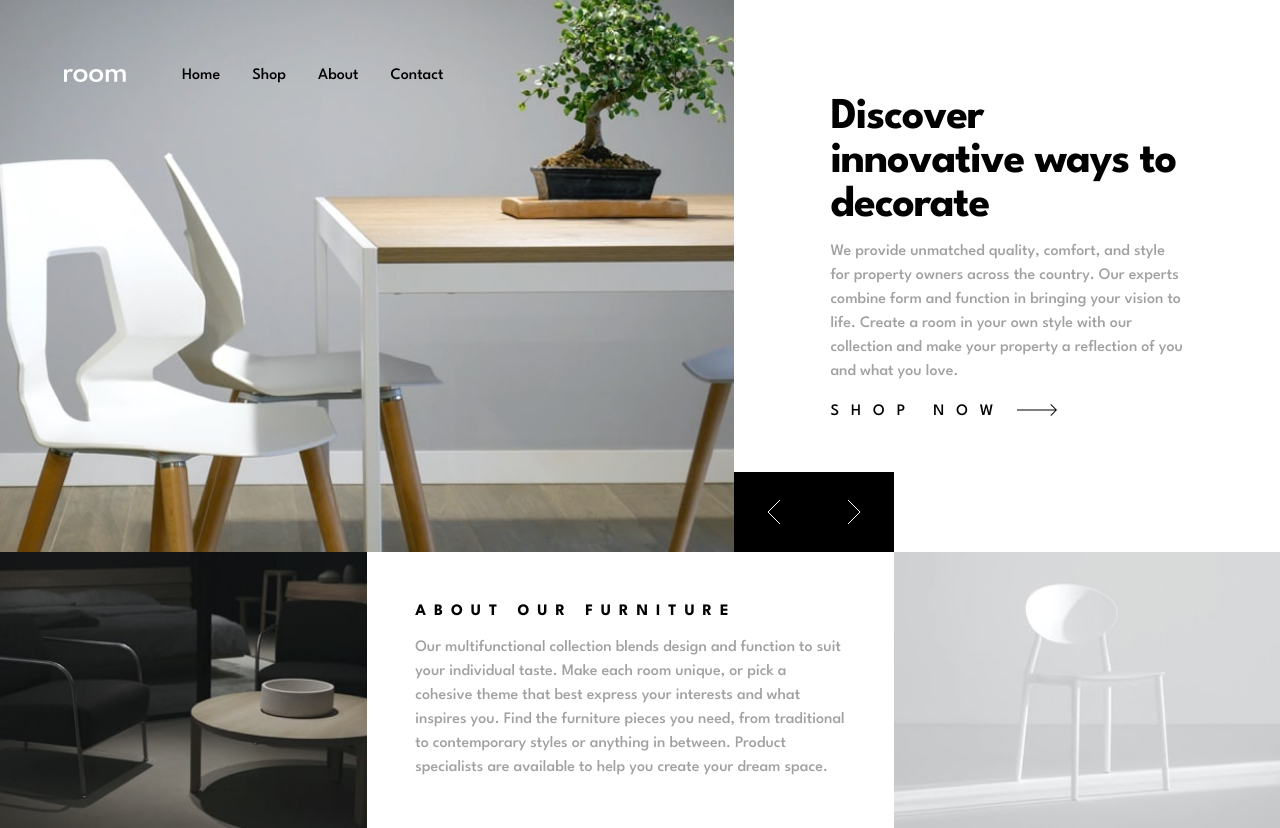
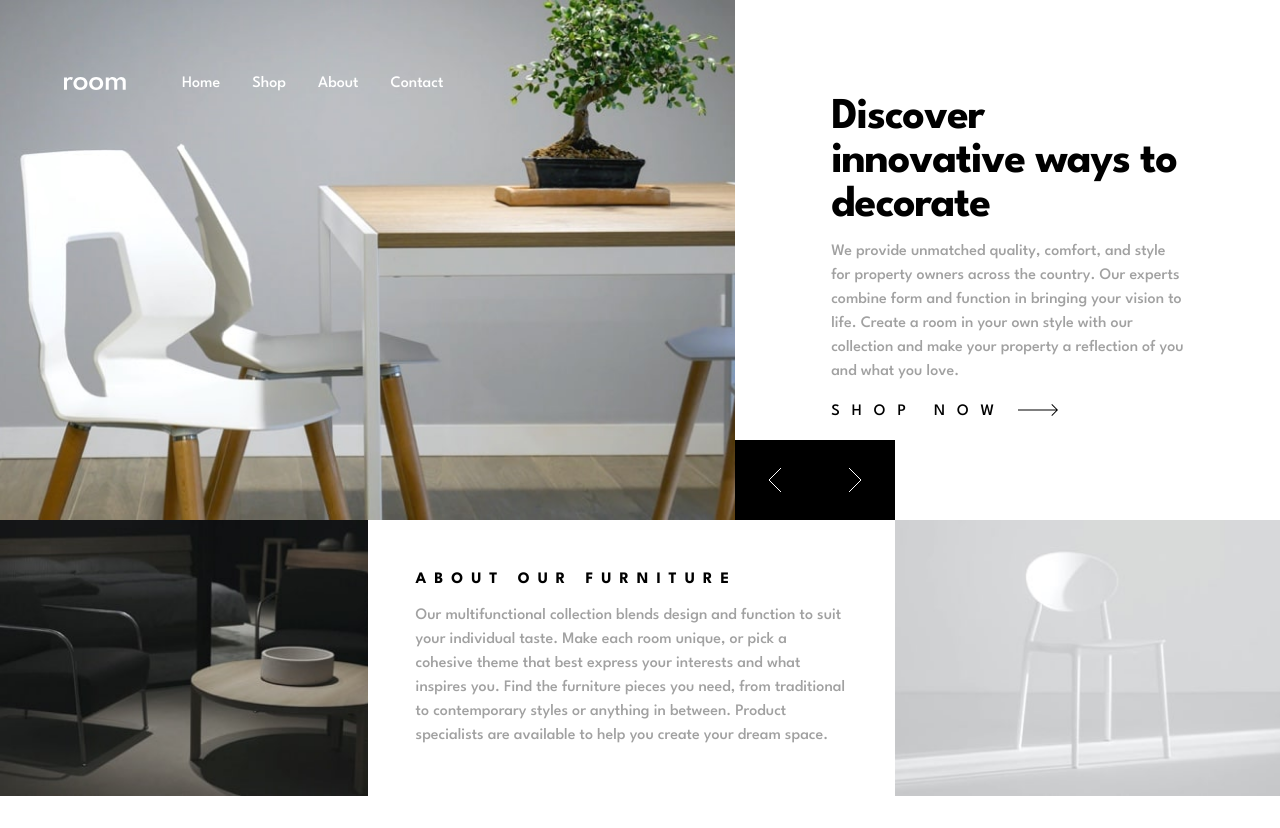
Before and after one commit to c0dehamster/room-homepage, a React (Vite) app: page / in a window 1280 px wide. After the commit the page ends 800 px from the top, so only its background shows below. Built offline with nearby package versions, Linux system fonts and the light colour scheme.

Commit message:
Add nav toggle (no animation yet)

```diff
--- a/src/App.tsx
+++ b/src/App.tsx
@@ -10,7 +10,7 @@ import { ControlButtons } from "./components/ControlButtons"
 
 const App = () => {
 	return (
-		<div className="font-league-spartan grid grid-cols-1 tablet:grid-cols-layout-tablet desktop:grid-cols-layout-desktop desktop:grid-rows-layout-desktop">
+		<div className="font-league-spartan grid grid-cols-1 tablet:grid-cols-layout-tablet desktop:grid-cols-layout-desktop">
 			<Header></Header>
 			<Slider></Slider>
 			<ControlButtons></ControlButtons>
--- a/src/assets/data.json
+++ b/src/assets/data.json
@@ -1,6 +1,6 @@
 [
     {
-        "id": 1,
+        "id": "slide1",
         "heading": "Discover innovative ways to decorate",
 
         "description": "We provide unmatched quality, comfort and style for property owners across the country. Our experts combine form and function in bringing your vision to life. Create a room in your own style with our collection and make your property a reflection of you and what you love.",
@@ -9,7 +9,7 @@
         "imageDesktop": "./images/desktop-image-hero-1.jpg"
     },
     {
-        "id": 2,
+        "id": "slide2",
         "heading": "We are available all across the globe",
 
         "description": "With stores all over the world, it's easy for you to find furniture for your home or place of business. Locally, we’re in most major cities throughout the country. Find the branch nearest you using our store locator. Any questions? Don't hesitate to contact us today.",
@@ -18,7 +18,7 @@
         "imageDesktop": "./images/desktop-image-hero-2.jpg"
     },
     {
-        "id": 3,
+        "id": "slide3",
         "heading": "Manufactured with the best materials",
 
         "description": "Our modern furniture store provide a high level of quality. Our company has invested in advanced technology to ensure that every product is made as perfect and as consistent as possible. With three decades of experience in this industry, we understand what customers want for their home and office.",
--- a/src/components/Header.tsx
+++ b/src/components/Header.tsx
@@ -1,13 +1,23 @@
+import { useState } from "react"
+
 import logo from "../assets/images/logo.svg"
 import iconHamburger from "../assets/images/icon-hamburger.svg"
 import iconClose from "../assets/images/icon-close.svg"
 
 export const Header = () => {
+	const [expanded, setExpanded] = useState<boolean>(false)
+
+	const handleOpen = () => setExpanded(true)
+	const handleClose = () => setExpanded(false)
+	const displayClass = expanded ? "flex" : "hidden"
+
 	return (
 		// The component is much more complex on mobile hence desktop-first
 
 		<header className="header | absolute left-0 top-0 p-16 grid grid-flow-col max-tablet:grid-cols-2 grid-rows-1 justify-start items-center gap-14 max-tablet:inset-x-0 max-tablet:px-6 max-tablet:py-0 max-tablet:h-28">
-			<button className="tablet:hidden row-start-1 row-end-1 col-start-1 col-end-2">
+			<button
+				className="tablet:hidden w-fit row-start-1 row-end-1 col-start-1 col-end-2"
+				onClick={handleOpen}>
 				<img src={iconHamburger} alt="open menu" />
 			</button>
 
@@ -17,32 +27,53 @@ export const Header = () => {
 				className="row-start-1 row-end-1 max-tablet:col-start-1 max-tablet:col-end-3 max-tablet:justify-self-center"
 			/>
 
-			<nav className="flex max-tablet:hidden items-center justify-between max-tablet:fixed max-tablet:h-28 max-tablet:px-6 max-tablet:inset-x-0 max-tablet:top-0 max-tablet:bg-white">
-				<button className="tablet:hidden">
+			<nav
+				className={`${displayClass} tablet:flex items-center justify-between max-tablet:fixed max-tablet:h-28 max-tablet:px-6 max-tablet:inset-x-0 max-tablet:top-0 max-tablet:bg-white`}>
+				<button className="tablet:hidden" onClick={handleClose}>
 					<img src={iconClose} alt="close menu" />
 				</button>
 
-				<ul className="flex justify-start items-center gap-8">
-					<li className="nav__list-item">
-						<a href="#0" className="nav__link">
+				<ul className="flex justify-start items-center gap-8 text-white max-tablet:text-black">
+					<li className="nav__list-item | relative py-2 ">
+						<a
+							href="#0"
+							className="nav__link | group group focus-visible:outline-2 focus-visible:outline-offset-8 focus-visible:outline focus-visible:outline-white">
+							<span
+								className="absolute left-[50%] right-[50%] bottom-0 h-[0.1rem] bg-white transition-[inset-inline] duration-150 ease-in group-hover:left-0 group-hover:right-0 "
+								area-hidden="true"></span>
 							Home
 						</a>
 					</li>
 
-					<li className="nav__list-item">
-						<a href="#0" className="nav__link">
+					<li className="nav__list-item | relative py-2">
+						<a
+							href="# 0"
+							className="nav__link | group focus-visible:outline-2 focus-visible:outline-offset-8 focus-visible:outline focus-visible:outline-white">
+							<span
+								className="absolute left-[50%] right-[50%] bottom-0 h-[0.1rem] bg-white transition-[inset-inline] duration-150 ease-in group-hover:left-0 group-hover:right-0 "
+								area-hidden="true"></span>
 							Shop
 						</a>
 					</li>
 
-					<li className="nav__list-item">
-						<a href="#0" className="nav__link">
+					<li className="nav__list-item | relative py-2 ">
+						<a
+							href="#0"
+							className="nav__link | group focus-visible:outline-2 focus-visible:outline-offset-8 focus-visible:outline focus-visible:outline-white">
+							<span
+								className="absolute left-[50%] right-[50%] bottom-0 h-[0.1rem] bg-white transition-[inset-inline] duration-150 ease-in group-hover:left-0 group-hover:right-0 "
+								area-hidden="true"></span>
 							About
 						</a>
 					</li>
 
-					<li className="nav__list-item">
-						<a href="#0" className="nav__link">
+					<li className="nav__list-item | relative py-2 ">
+						<a
+							href="#0"
+							className="nav__link | group group focus-visible:outline-2 focus-visible:outline-offset-8 focus-visible:outline focus-visible:outline-white">
+							<span
+								className="absolute left-[50%] right-[50%] bottom-0 h-[0.1rem] bg-white transition-[inset-inline] duration-150 ease-in group-hover:left-0 group-hover:right-0 "
+								area-hidden="true"></span>
 							Contact
 						</a>
 					</li>
--- a/tailwind.config.js
+++ b/tailwind.config.js
@@ -8,7 +8,7 @@ export default {
     extend: {
       gridTemplateColumns: {
         "layout-tablet": "1fr 1.047fr",
-        "layout-desktop": "1fr 1fr auto 1.05fr"
+        "layout-desktop": "1fr 1fr auto 1.047fr"
       },
       gridTemplateRows: {
         "layout-desktop": "2fr 1fr"
```
Also changed, not shown: src/data.ts (added).
